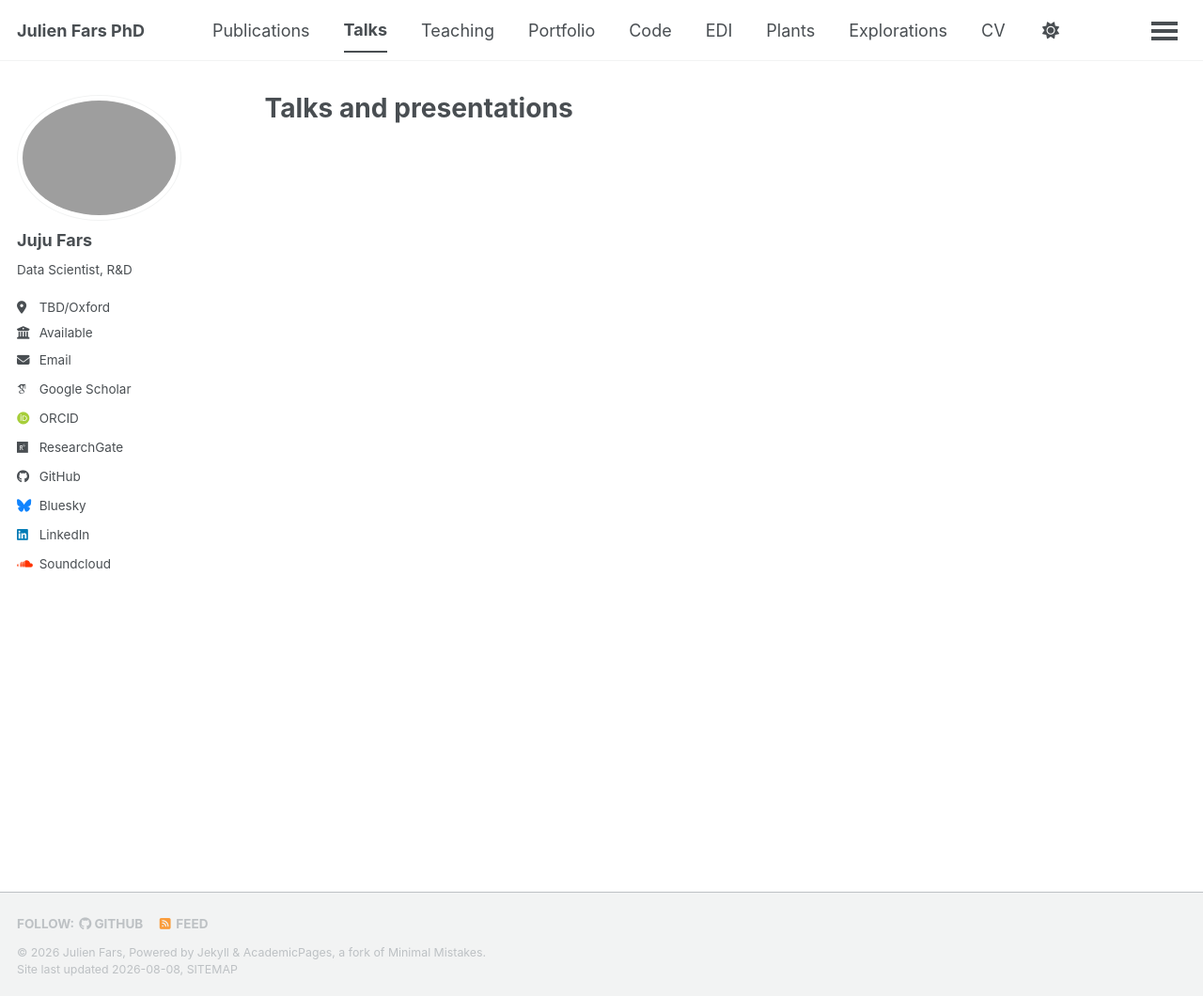
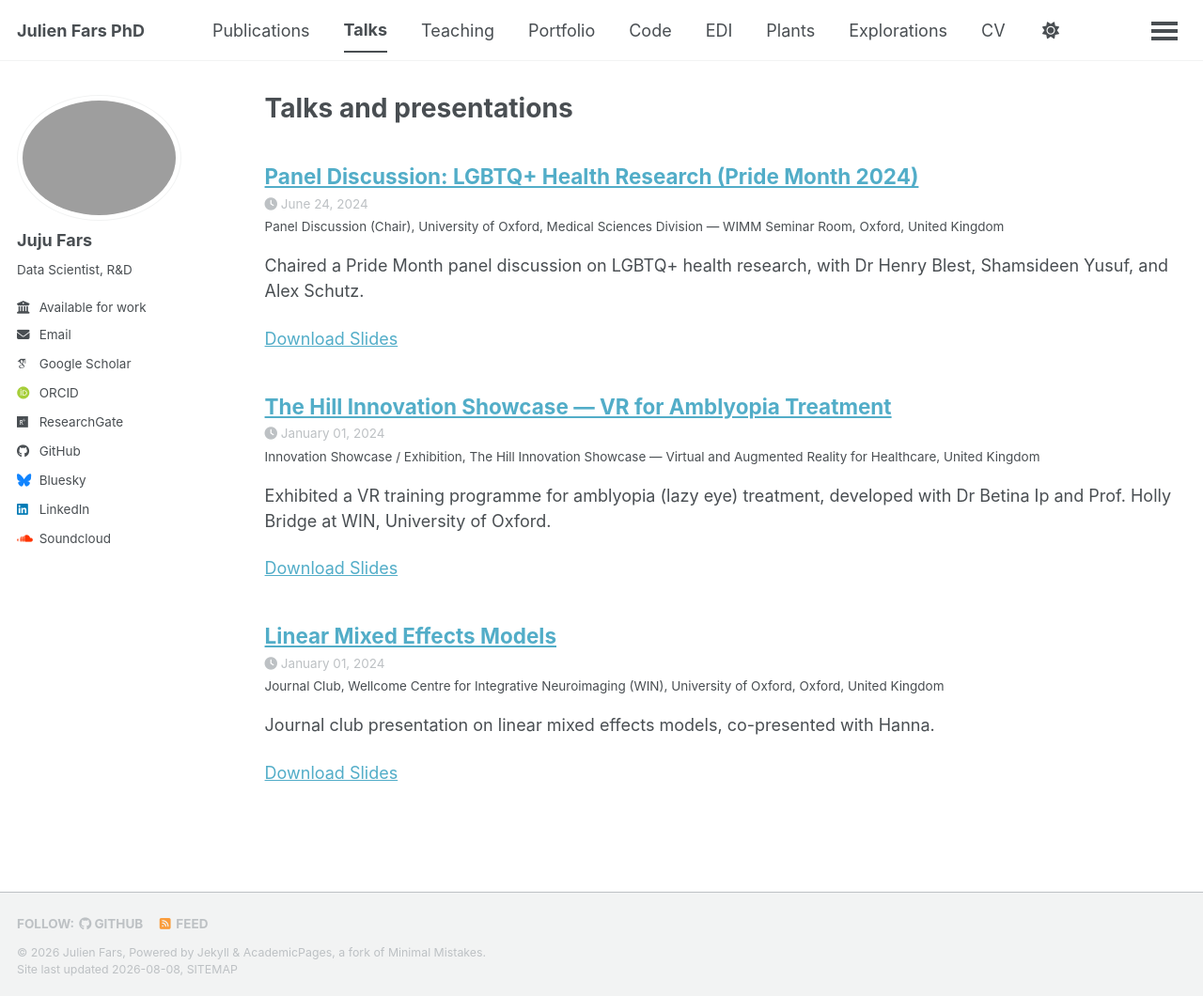
Before and after one commit to julienfars/julienfars, a Jekyll site: the page built from _pages/talks.html, in a window 1280 px wide and 1060 px high. Shown: the whole window at 94% size. Built offline with Jekyll 4.4.1, drawn with Linux system fonts in a browser that asks for light colours; some web fonts are replaced; a script bundle is joined from its source files by our own code; library files that are not in the unit come from our copies.

Commit message:
added talks

```diff
--- a/_config.yml
+++ b/_config.yml
@@ -27,8 +27,8 @@ author:
   name             : "Juju Fars"
   pronouns         : # example: "she/her"
   bio              : "Data Scientist, R&D"
-  location         : "TBD/Oxford"
-  employer         : "Available"
+  location         : # add later
+  employer         : "Available for work"
   uri              : # URL
   email            : "julienfars@gmail.com"
 
--- a/_includes/archive-single-talk.html
+++ b/_includes/archive-single-talk.html
@@ -38,5 +38,33 @@
     {% if post.date %}<p class="page__meta"><i class="fa fa-clock" aria-hidden="true"></i> {{ post.date | date: '%B %d, %Y' }}</p>{% endif %}
     {% if post.venue %}<p class="archive__item-excerpt" itemprop="description">{{post.type}}, {{ post.venue }},  {{post.location}} {% endif %}
     {% if post.excerpt %}<p class="archive__item-excerpt" itemprop="description">{{ post.excerpt | markdownify }}</p>{% endif %}
+
+    {% if post.citation and post.paperurl and post.slidesurl and post.bibtexurl %}
+      <p>Recommended citation: {{ post.citation }}<br /><a href="{{ post.paperurl }}">Download Paper</a> | <a href="{{ post.slidesurl }}">Download Slides</a> | <a href="{{ post.bibtexurl }}">Download Bibtex</a></p>
+    {% elsif post.citation and post.paperurl and post.slidesurl %}
+      <p>Recommended citation: {{ post.citation }}<br /><a href="{{ post.paperurl }}">Download Paper</a> | <a href="{{ post.slidesurl }}">Download Slides</a></p>
+    {% elsif post.citation and post.paperurl and post.bibtexurl %}
+      <p>Recommended citation: {{ post.citation }}<br /><a href="{{ post.paperurl }}">Download Paper</a> | <a href="{{ post.bibtexurl}}">Download Bibtex</a></p>
+    {% elsif post.citation and post.paperurl %}
+      <p>Recommended citation: {{ post.citation }}<br /><a href="{{ post.paperurl }}">Download Paper</a></p>
+    {% elsif post.citation and post.slidesurl and post.bibtexurl %}
+      <p>Recommended citation: {{ post.citation }}<br /><a href="{{ post.slidesurl }}">Download Slides</a> | <a href="{{ post.bibtexurl}}">Download Bibtex</a></p>
+    {% elsif post.citation and post.slidesurl %}
+      <p>Recommended citation: {{ post.citation }}<br /><a href="{{ post.slidesurl }}">Download Slides</a></p>
+    {% elsif post.citation and post.bibtexurl %}
+      <p>Recommended citation: {{ post.citation }}<br /><a href="{{ post.bibtexurl }}">Download Bibtex</a></p>
+    {% elsif post.citation %}
+      <p>Recommended citation: {{ post.citation }}</p>
+    {% elsif post.paperurl and post.bibtexurl %}
+      <p><a href="{{ post.paperurl }}">Download Paper</a> | <a href="{{ post.bibtexurl }}">Download Bibtex</a></p>
+    {% elsif post.paperurl %}
+      <p><a href="{{ post.paperurl }}">Download Paper</a></p>
+    {% elsif post.slidesurl and post.bibtexurl %}
+      <p><a href="{{ post.slidesurl }}">Download Slides</a> | <a href="{{ post.bibtexurl }}">Download Bibtex</a></p>
+    {% elsif post.slidesurl %}
+      <p><a href="{{ post.slidesurl }}">Download Slides</a></p>
+    {% elsif post.bibtexurl %}
+      <p><a href="{{ post.bibtexurl }}">Download Bibtex</a></p>
+    {% endif %}
   </article>
 </div>
--- /dev/null
+++ b/_talks/2024-06-24-msd-pride-panel.md
@@ -0,0 +1,18 @@
+---
+title: "Panel Discussion: LGBTQ+ Health Research (Pride Month 2024)"
+collection: talks
+type: "Panel Discussion (Chair)"
+talk_type: "Panel Discussion (Chair)"
+permalink: /talks/2024-06-24-msd-pride-panel
+venue: "University of Oxford, Medical Sciences Division — WIMM Seminar Room"
+date: 2024-06-24
+location: "Oxford, United Kingdom"
+excerpt: "Chaired a Pride Month panel discussion on LGBTQ+ health research, with Dr Henry Blest, Shamsideen Yusuf, and Alex Schutz."
+slidesurl: "/files/talks/MSD_Pride_2024.pdf"
+slides:
+  - image_path: "/files/talks/MSD_Pride_2024.png"
+---
+
+Chaired a Pride Month panel discussion on LGBTQ+ health research for the University of Oxford Medical Sciences Division, with panellists Dr Henry Blest (Co-founder of Polari Group), Shamsideen Yusuf (DPhil student, MRC WIMM), and Alex Schutz (DPhil student, Oxford Robotics Institute).
+
+{% include slide-deck.html %}
--- /dev/null
+++ b/_talks/2024-journal-club-linear-mixed-effects.md
@@ -0,0 +1,36 @@
+---
+title: "Linear Mixed Effects Models"
+collection: talks
+type: "Journal Club"
+talk_type: "Journal Club"
+permalink: /talks/2024-journal-club-linear-mixed-effects
+venue: "Wellcome Centre for Integrative Neuroimaging (WIN), University of Oxford"
+date: 2024-01-01
+location: "Oxford, United Kingdom"
+excerpt: "Journal club presentation on linear mixed effects models, co-presented with Hanna."
+slidesurl: "/files/talks/Linear_Mixed_Effects.pdf"
+slides:
+  - image_path: "/files/talks/linear_MM/Linear_Mixed_Effects-01.png"
+  - image_path: "/files/talks/linear_MM/Linear_Mixed_Effects-02.png"
+  - image_path: "/files/talks/linear_MM/Linear_Mixed_Effects-03.png"
+  - image_path: "/files/talks/linear_MM/Linear_Mixed_Effects-04.png"
+  - image_path: "/files/talks/linear_MM/Linear_Mixed_Effects-05.png"
+  - image_path: "/files/talks/linear_MM/Linear_Mixed_Effects-06.png"
+  - image_path: "/files/talks/linear_MM/Linear_Mixed_Effects-07.png"
+  - image_path: "/files/talks/linear_MM/Linear_Mixed_Effects-08.png"
+  - image_path: "/files/talks/linear_MM/Linear_Mixed_Effects-09.png"
+  - image_path: "/files/talks/linear_MM/Linear_Mixed_Effects-10.png"
+  - image_path: "/files/talks/linear_MM/Linear_Mixed_Effects-11.png"
+  - image_path: "/files/talks/linear_MM/Linear_Mixed_Effects-12.png"
+  - image_path: "/files/talks/linear_MM/Linear_Mixed_Effects-13.png"
+  - image_path: "/files/talks/linear_MM/Linear_Mixed_Effects-14.png"
+  - image_path: "/files/talks/linear_MM/Linear_Mixed_Effects-15.png"
+  - image_path: "/files/talks/linear_MM/Linear_Mixed_Effects-16.png"
+  - image_path: "/files/talks/linear_MM/Linear_Mixed_Effects-17.png"
+---
+
+Journal club presentation on linear mixed effects models, co-presented with Hanna.
+
+*(Exact delivery date not recorded in the slides — please update if known.)*
+
+{% include slide-deck.html %}
--- /dev/null
+++ b/_talks/2024-thehill-vr-showcase.md
@@ -0,0 +1,20 @@
+---
+title: "The Hill Innovation Showcase — VR for Amblyopia Treatment"
+collection: talks
+type: "Innovation Showcase / Exhibition"
+talk_type: "Innovation Showcase / Exhibition"
+permalink: /talks/2024-thehill-vr-showcase
+venue: "The Hill Innovation Showcase — Virtual and Augmented Reality for Healthcare"
+date: 2024-01-01
+location: "United Kingdom"
+excerpt: "Exhibited a VR training programme for amblyopia (lazy eye) treatment, developed with Dr Betina Ip and Prof. Holly Bridge at WIN, University of Oxford."
+slidesurl: "/files/talks/TheHill_VR_Showcase.pdf"
+slides:
+  - image_path: "/files/talks/TheHill_VR_Showcase.png"
+---
+
+Exhibited a virtual reality training programme for amblyopia (lazy eye) treatment, developed at the Wellcome Centre for Integrative Neuroimaging (WIN), University of Oxford, with Dr Betina Ip and Prof. Holly Bridge. The VR headset adapts a standard binocular vision training protocol: the amblyopic eye is presented with the task while the fellow eye receives distracting noise, which is reduced as performance improves.
+
+*(Exact date/location of the showcase not recorded in the slides — please update if known.)*
+
+{% include slide-deck.html %}
```
Also changed, not shown: _layouts/talk.html (+27 -0 lines), 3 other files.
